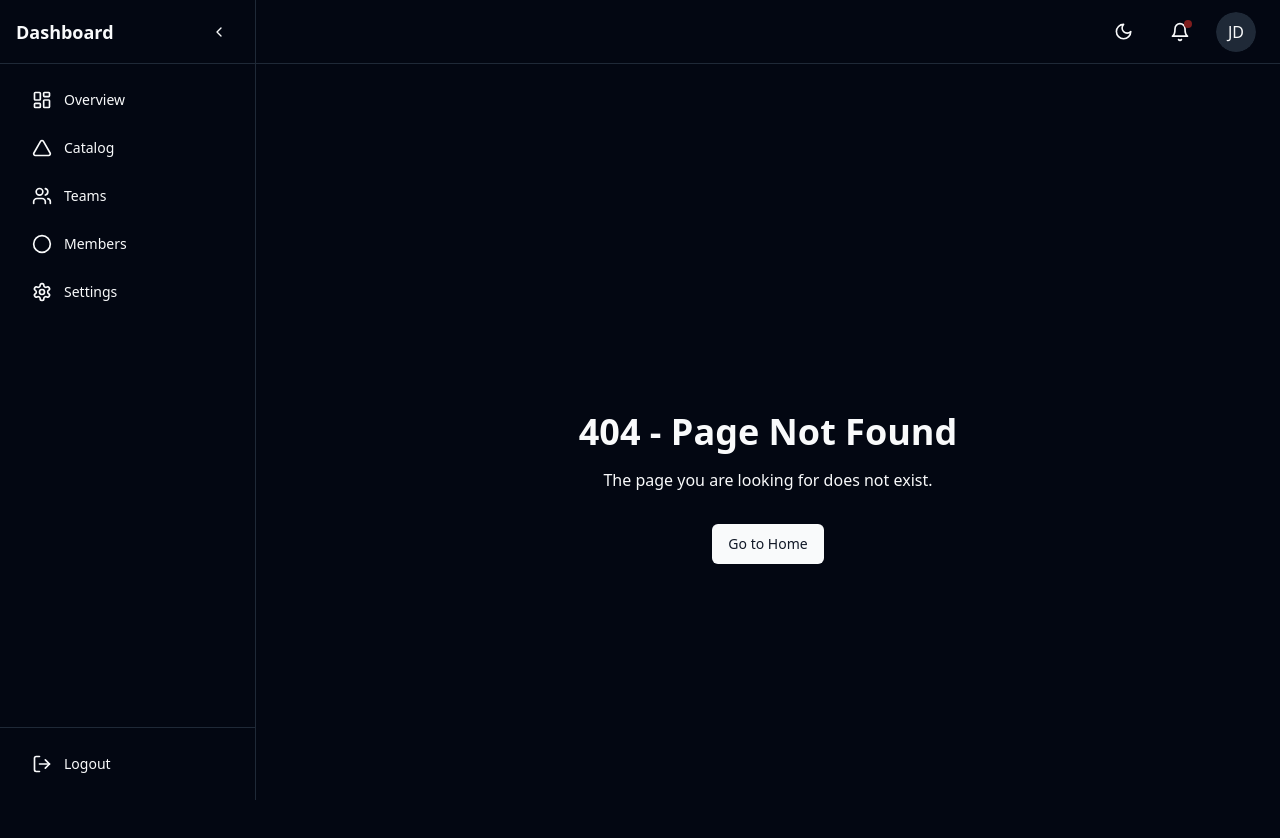
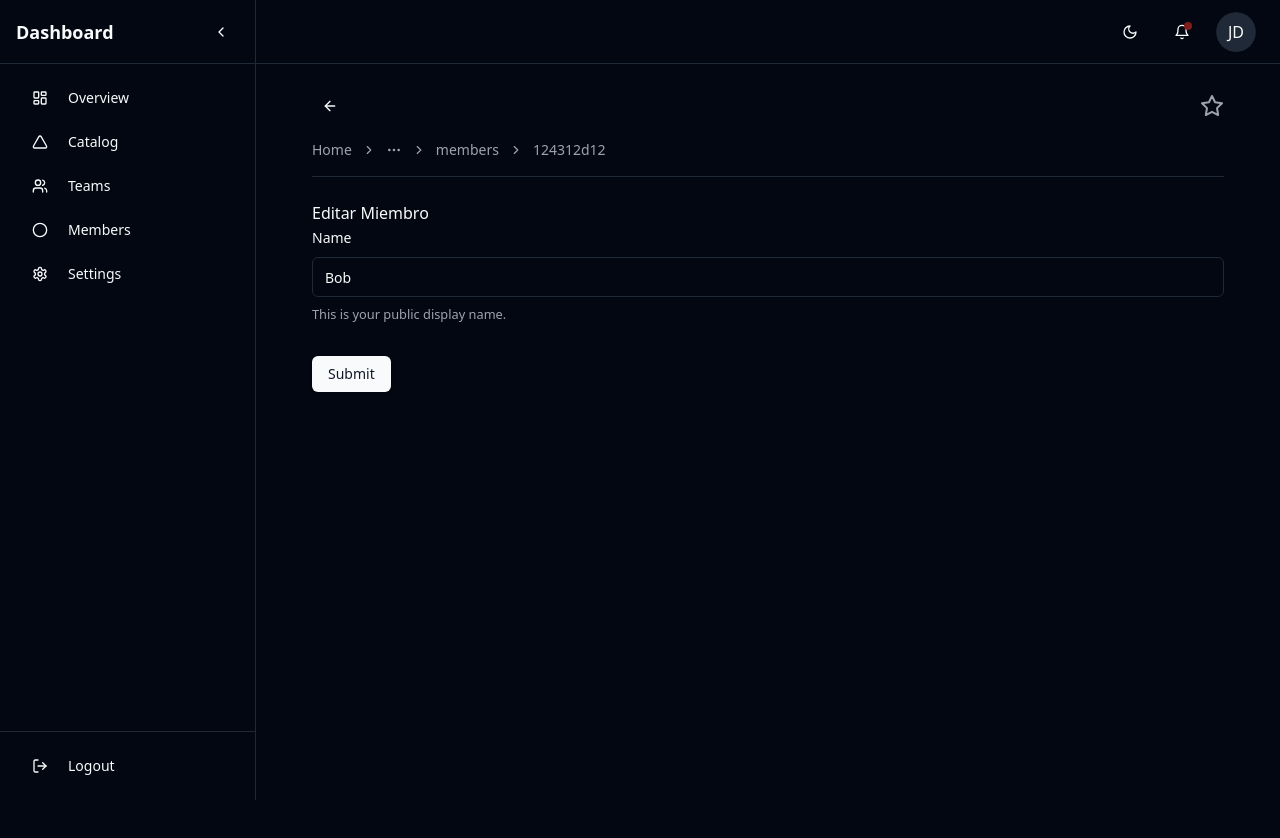
Before and after one commit to warmupsh/core, a React (Vite) app in the folder web/app/: page /members/124312d12/edit in a window 1280 px wide. Before the commit this address had no page. Shown: the top 838 px of the page. After the commit the page ends 800 px from the top, so only its background shows below. Built offline with nearby package versions, Linux system fonts and the light colour scheme.

Commit message:
add edit member

```diff
--- a/web/app/src/App.tsx
+++ b/web/app/src/App.tsx
@@ -11,6 +11,7 @@ import ProjectView from './pages/ProjectView';
 import Member from './pages/Member';
 import MemberView from './pages/MemberView';
 import NotFound from './pages/NotFound';
+import EditMemberPage from './pages/EditMemberPage';
 
 function App() {
   return (
@@ -30,6 +31,7 @@ function App() {
         <Route path="/projects/:id" element={<ProjectView />} />
         <Route path="/members" element={<Member />} />
         <Route path="/members/:id" element={<MemberView />} />
+        <Route path="/members/:id/edit" element={<EditMemberPage />} />
         <Route path="/projects" element={<Navigate to="/catalog" replace />} />
         <Route path="/" element={<Navigate to="/login" replace />} />
         <Route path="*" element={<NotFound />} />
--- a/web/app/src/components/ViewPage.tsx
+++ b/web/app/src/components/ViewPage.tsx
@@ -17,7 +17,7 @@ interface ViewPageProps {
 export default function ViewPage({ children, itemId, toggleFavorite, favorites }: ViewPageProps) {
   const navigate = useNavigate();
   const location = useLocation();
-  const pathnames = location.pathname.split('/').filter(x => x);
+  const pathnames = location.pathname.replace('/edit', '').split('/').filter(x => x);
 
   return (
     <Layout>
--- a/web/app/src/components/ui/button.tsx
+++ b/web/app/src/components/ui/button.tsx
@@ -5,25 +5,26 @@ import { cva, type VariantProps } from "class-variance-authority"
 import { cn } from "@/lib/utils"
 
 const buttonVariants = cva(
-  "inline-flex items-center justify-center whitespace-nowrap rounded-md text-sm font-medium ring-offset-background transition-colors focus-visible:outline-none focus-visible:ring-2 focus-visible:ring-ring focus-visible:ring-offset-2 disabled:pointer-events-none disabled:opacity-50",
+  "inline-flex items-center justify-center gap-2 whitespace-nowrap rounded-md text-sm font-medium transition-colors focus-visible:outline-none focus-visible:ring-1 focus-visible:ring-ring disabled:pointer-events-none disabled:opacity-50 [&_svg]:pointer-events-none [&_svg]:size-4 [&_svg]:shrink-0",
   {
     variants: {
       variant: {
-        default: "bg-primary text-primary-foreground hover:bg-primary/90",
+        default:
+          "bg-primary text-primary-foreground shadow hover:bg-primary/90",
         destructive:
-          "bg-destructive text-destructive-foreground hover:bg-destructive/90",
+          "bg-destructive text-destructive-foreground shadow-sm hover:bg-destructive/90",
         outline:
-          "border border-input bg-background hover:bg-accent hover:text-accent-foreground",
+          "border border-input bg-background shadow-sm hover:bg-accent hover:text-accent-foreground",
         secondary:
-          "bg-secondary text-secondary-foreground hover:bg-secondary/80",
+          "bg-secondary text-secondary-foreground shadow-sm hover:bg-secondary/80",
         ghost: "hover:bg-accent hover:text-accent-foreground",
         link: "text-primary underline-offset-4 hover:underline",
       },
       size: {
-        default: "h-10 px-4 py-2",
-        sm: "h-9 rounded-md px-3",
-        lg: "h-11 rounded-md px-8",
-        icon: "h-10 w-10",
+        default: "h-9 px-4 py-2",
+        sm: "h-8 rounded-md px-3 text-xs",
+        lg: "h-10 rounded-md px-8",
+        icon: "h-9 w-9",
       },
     },
     defaultVariants: {
--- /dev/null
+++ b/web/app/src/components/ui/form.tsx
@@ -0,0 +1,176 @@
+import * as React from "react"
+import * as LabelPrimitive from "@radix-ui/react-label"
+import { Slot } from "@radix-ui/react-slot"
+import {
+  Controller,
+  ControllerProps,
+  FieldPath,
+  FieldValues,
+  FormProvider,
+  useFormContext,
+} from "react-hook-form"
+
+import { cn } from "@/lib/utils"
+import { Label } from "@/components/ui/label"
+
+const Form = FormProvider
+
+type FormFieldContextValue<
+  TFieldValues extends FieldValues = FieldValues,
+  TName extends FieldPath<TFieldValues> = FieldPath<TFieldValues>
+> = {
+  name: TName
+}
+
+const FormFieldContext = React.createContext<FormFieldContextValue>(
+  {} as FormFieldContextValue
+)
+
+const FormField = <
+  TFieldValues extends FieldValues = FieldValues,
+  TName extends FieldPath<TFieldValues> = FieldPath<TFieldValues>
+>({
+  ...props
+}: ControllerProps<TFieldValues, TName>) => {
+  return (
+    <FormFieldContext.Provider value={{ name: props.name }}>
+      <Controller {...props} />
+    </FormFieldContext.Provider>
+  )
+}
+
+const useFormField = () => {
+  const fieldContext = React.useContext(FormFieldContext)
+  const itemContext = React.useContext(FormItemContext)
+  const { getFieldState, formState } = useFormContext()
+
+  const fieldState = getFieldState(fieldContext.name, formState)
+
+  if (!fieldContext) {
+    throw new Error("useFormField should be used within <FormField>")
+  }
+
+  const { id } = itemContext
+
+  return {
+    id,
+    name: fieldContext.name,
+    formItemId: `${id}-form-item`,
+    formDescriptionId: `${id}-form-item-description`,
+    formMessageId: `${id}-form-item-message`,
+    ...fieldState,
+  }
+}
+
+type FormItemContextValue = {
+  id: string
+}
+
+const FormItemContext = React.createContext<FormItemContextValue>(
+  {} as FormItemContextValue
+)
+
+const FormItem = React.forwardRef<
+  HTMLDivElement,
+  React.HTMLAttributes<HTMLDivElement>
+>(({ className, ...props }, ref) => {
+  const id = React.useId()
+
+  return (
+    <FormItemContext.Provider value={{ id }}>
+      <div ref={ref} className={cn("space-y-2", className)} {...props} />
+    </FormItemContext.Provider>
+  )
+})
+FormItem.displayName = "FormItem"
+
+const FormLabel = React.forwardRef<
+  React.ElementRef<typeof LabelPrimitive.Root>,
+  React.ComponentPropsWithoutRef<typeof LabelPrimitive.Root>
+>(({ className, ...props }, ref) => {
+  const { error, formItemId } = useFormField()
+
+  return (
+    <Label
+      ref={ref}
+      className={cn(error && "text-destructive", className)}
+      htmlFor={formItemId}
+      {...props}
+    />
+  )
+})
+FormLabel.displayName = "FormLabel"
+
+const FormControl = React.forwardRef<
+  React.ElementRef<typeof Slot>,
+  React.ComponentPropsWithoutRef<typeof Slot>
+>(({ ...props }, ref) => {
+  const { error, formItemId, formDescriptionId, formMessageId } = useFormField()
+
+  return (
+    <Slot
+      ref={ref}
+      id={formItemId}
+      aria-describedby={
+        !error
+          ? `${formDescriptionId}`
+          : `${formDescriptionId} ${formMessageId}`
+      }
+      aria-invalid={!!error}
+      {...props}
+    />
+  )
+})
+FormControl.displayName = "FormControl"
+
+const FormDescription = React.forwardRef<
+  HTMLParagraphElement,
+  React.HTMLAttributes<HTMLParagraphElement>
+>(({ className, ...props }, ref) => {
+  const { formDescriptionId } = useFormField()
+
+  return (
+    <p
+      ref={ref}
+      id={formDescriptionId}
+      className={cn("text-[0.8rem] text-muted-foreground", className)}
+      {...props}
+    />
+  )
+})
+FormDescription.displayName = "FormDescription"
+
+const FormMessage = React.forwardRef<
+  HTMLParagraphElement,
+  React.HTMLAttributes<HTMLParagraphElement>
+>(({ className, children, ...props }, ref) => {
+  const { error, formMessageId } = useFormField()
+  const body = error ? String(error?.message) : children
+
+  if (!body) {
+    return null
+  }
+
+  return (
+    <p
+      ref={ref}
+      id={formMessageId}
+      className={cn("text-[0.8rem] font-medium text-destructive", className)}
+      {...props}
+    >
+      {body}
+    </p>
+  )
+})
+FormMessage.displayName = "FormMessage"
+
+export {
+  useFormField,
+  Form,
+  FormItem,
+  FormLabel,
+  FormControl,
+  FormDescription,
+  FormMessage,
+  FormField,
+}
--- a/web/app/src/data/members.ts
+++ b/web/app/src/data/members.ts
@@ -1,6 +1,16 @@
 export const memberList = [
   { id: 'asfasfasf', name: 'Alice', team_id: 'A', description: 'Alice is a software engineer in Team A.' },
   { id: '124312d12', name: 'Bob', team_id: 'B', description: 'Bob is a project manager in Team B.' },
+  { id: '3', name: 'Carlos', team_id: 'A', description: 'Carlos is a designer in Team A.' },
+  { id: '4', name: 'Diana', team_id: 'B', description: 'Diana is a QA engineer in Team B.' },
+  { id: '5', name: 'Elena', team_id: 'C', description: 'Elena is a product manager in Team C.' },
+  { id: '6', name: 'Fernando', team_id: 'D', description: 'Fernando is a backend developer in Team D.' },
+  { id: '7', name: 'Gabriela', team_id: 'E', description: 'Gabriela is a frontend developer in Team E.' },
+  { id: '8', name: 'Hector', team_id: 'A', description: 'Hector is a DevOps engineer in Team A.' },
+  { id: '9', name: 'Isabel', team_id: 'B', description: 'Isabel is a UX researcher in Team B.' },
+  { id: '10', name: 'Javier', team_id: 'C', description: 'Javier is a data scientist in Team C.' },
+  { id: '11', name: 'Karen', team_id: 'D', description: 'Karen is a business analyst in Team D.' },
+  { id: '12', name: 'Luis', team_id: 'E', description: 'Luis is a scrum master in Team E.' },
   // Add more members as needed
 ];
 
@@ -8,3 +18,14 @@ export const memberDetails = memberList.reduce((acc, member) => {
   acc[member.id] = member;
   return acc;
 }, {} as { [key: string]: typeof memberList[0] });
+
+export const getMemberById = (id) => {
+  return memberList.find(member => member.id === id);
+};
+
+export const updateMember = (updatedMember) => {
+  const index = memberList.findIndex(member => member.id === updatedMember.id);
+  if (index !== -1) {
+    memberList[index] = updatedMember;
+  }
+};
--- /dev/null
+++ b/web/app/src/pages/EditMemberPage.tsx
@@ -0,0 +1,96 @@
+import React, { useState, useEffect } from 'react';
+import { useForm } from "react-hook-form"
+import { useParams } from 'react-router-dom';
+import ViewPage from '@/components/ViewPage'; // Importar ViewPage
+import { getMemberById, updateMember } from '../data/members';
+import { Input } from '@/components/ui/input'; // Importar el componente Input de shadcn
+import { Button } from '@/components/ui/button'; // Importar el componente Button de shadcn
+import { Form, FormField, FormItem, FormLabel, FormControl, FormDescription, FormMessage } from '@/components/ui/form'; // Importar componentes de Form de shadcn
+import { getFavorites, toggleFavorite } from '@/utils/favorites'; // Importar funciones de favoritos
+import { zodResolver } from "@hookform/resolvers/zod"
+import { z } from "zod"
+
+const EditMemberPage = () => {
+  const { id } = useParams();
+  const [member, setMember] = useState(null);
+  const [favorites, setFavorites] = useState<{ [key: string]: boolean }>({});
+
+  useEffect(() => {
+    const memberData = getMemberById(id);
+    if (memberData) {
+      setMember(memberData);
+    }
+    setFavorites(getFavorites('member'));
+  }, [id]);
+
+  const formSchema = z.object({
+    name: z.string().min(2, {
+      message: "Name must be at least 2 characters.",
+    }),
+  })
+
+  const form = useForm({
+    resolver: zodResolver(formSchema),
+    defaultValues: {
+      name: '',
+    },
+  });
+
+  const handleChange = (e) => {
+    const { name, value } = e.target;
+    if (member) {
+      setMember({ ...member, [name]: value });
+    }
+  };
+
+  const handleSubmit = (e) => {
+    e.preventDefault();
+    if (member) {
+      updateMember(member);
+      // Redirigir o mostrar mensaje de éxito
+    }
+  };
+
+  const onSubmit = (values: z.infer<typeof formSchema>) => {
+    // Do something with the form values.
+    // ✅ This will be type-safe and validated.
+    console.log(values)
+  }
+  const handleToggleFavorite = (memberId: string) => {
+    toggleFavorite('member', memberId);
+    setFavorites(getFavorites('member'));
+  };
+
+  if (!member) return <div>Cargando...</div>;
+
+  console.log(member)
+
+  return (
+    <ViewPage itemId={id} collection="member" favorites={favorites} toggleFavorite={handleToggleFavorite}>
+      <h1>Editar Miembro</h1>
+      <Form {...form}>
+      <form className="space-y-8" onSubmit={form.handleSubmit(onSubmit)} onChange={handleChange}>
+        <FormField
+          control={form.control}
+          name="name"
+          render={({ field }) => (
+            <FormItem>
+              <FormLabel>Name   </FormLabel>
+              <FormControl>
+                <Input placeholder="shadcn" {...field} value={member.name}/>
+              </FormControl>
+              <FormDescription>
+                This is your public display name.
+              </FormDescription>
+              <FormMessage />
+            </FormItem>
+          )}
+        />
+        <Button type="submit">Submit</Button>
+      </form>
+    </Form>
+    </ViewPage>
+  );
+};
+
+export default EditMemberPage;
--- a/web/app/src/pages/MemberView.tsx
+++ b/web/app/src/pages/MemberView.tsx
@@ -3,6 +3,7 @@ import { useParams, Navigate, Link } from 'react-router-dom';
 import ViewPage from '@/components/ViewPage';
 import { memberDetails } from '@/data/members';
 import { getFavorites, toggleFavorite } from '@/utils/favorites';
+import { Button } from '@/components/ui/button'; // Importar el componente Button de shadcn
 
 const MemberView = () => {
   const [favorites, setFavorites] = useState<{ [key: string]: boolean }>({});
@@ -29,6 +30,9 @@ const MemberView = () => {
         Team: <Link to={`/teams/${member.team_id}`} className="text-blue-500">{member.team}</Link>
       </p>
       <p>{member.description}</p>
+      <Link to={`/members/${id}/edit`}>
+        <Button>Editar Miembro</Button>
+      </Link>
     </ViewPage>
   );
 };
```
Also changed, not shown: web/app/package.json (+5 -5 lines), web/app/src/componentes/Navigation.tsx (added), web/app/src/components/ui/label.tsx (line endings or trailing spaces), 2 other files (tests, documents, lock files or other folders).
